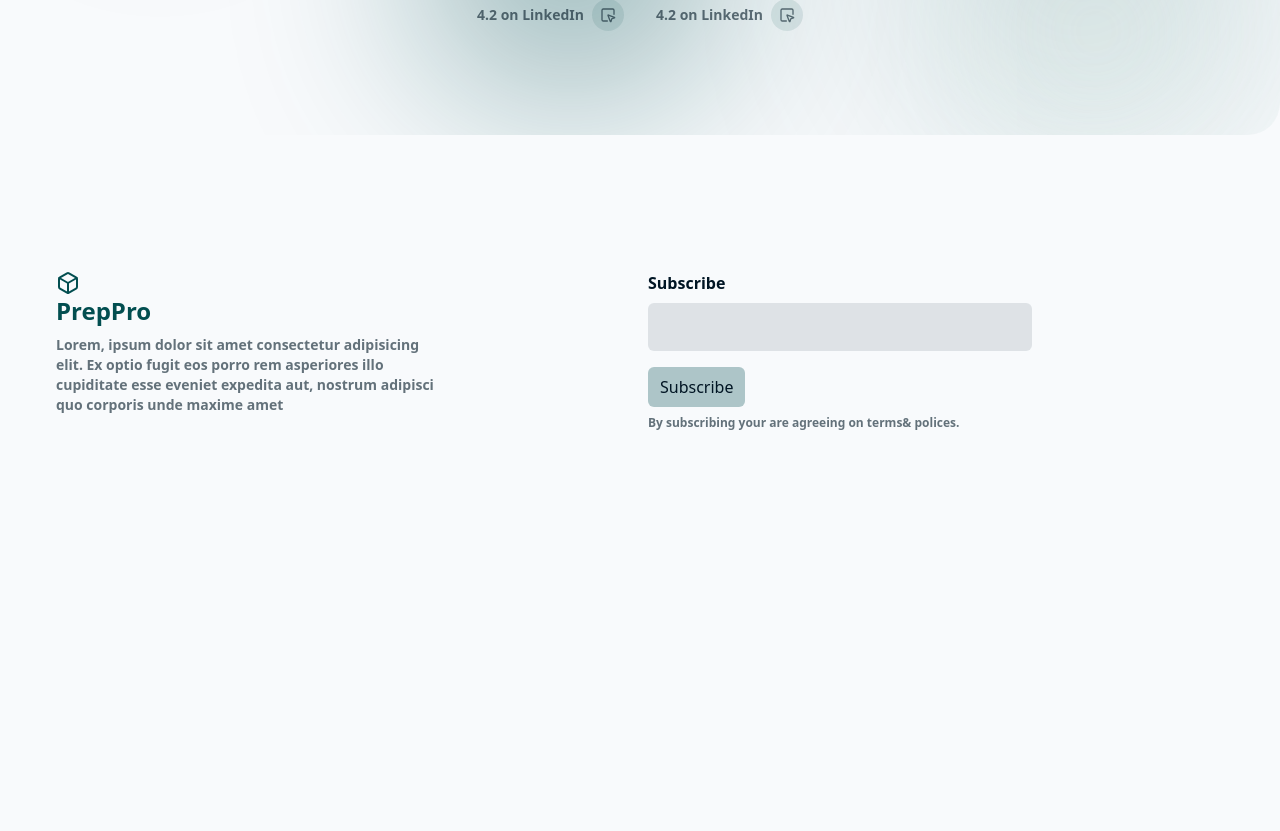
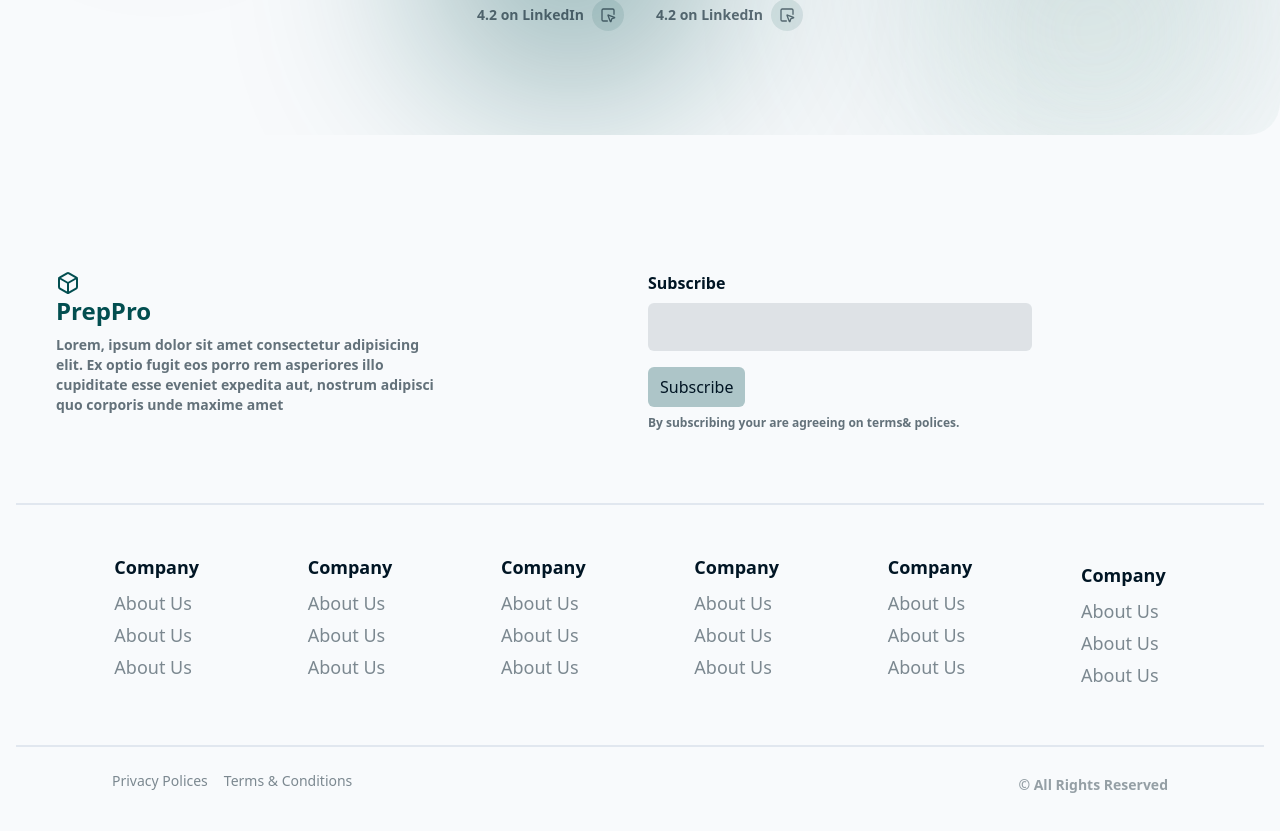
Before and after one commit to iamniteshdubey0/PrepPro-Reactjs-Tailwindcss-LandingPage, a React (Vite) app: page / in a window 1280 px wide. Shown: the part 5939-6770 px from the top of the page. Before the commit the page ends 6482 px from the top, so only its background shows below. Built offline with nearby package versions, Linux system fonts and the light colour scheme.

Commit message:
feat: add Footer component with layout and styling; update Home page to include Footer section

```diff
--- /dev/null
+++ b/src/components/Footer.jsx
@@ -0,0 +1,155 @@
+import React from "react";
+
+const Footer = () => {
+  return (
+    <section className="relative pb-12 px-4 overflow-hidden">
+      <div className="grid place-items-center grid-cols-2 md:grid-cols-6 z-10 mt-8 px-12 space-y-4 gap-2 border-t-2 border-b-2 py-12">
+        <div className="space-y-1 flex flex-col items-start">
+          <p className="text-lg font-semibold mb-2 capitalize">Company</p>
+          <a
+            className="text-lg font-normal capitalize text-foreground/50 hover:text-foreground/90"
+            href="#"
+          >
+            about Us
+          </a>
+          <a
+            className="text-lg font-normal capitalize text-foreground/50 hover:text-foreground/90"
+            href="#"
+          >
+            about Us
+          </a>
+          <a
+            className="text-lg font-normal capitalize text-foreground/50 hover:text-foreground/90"
+            href="#"
+          >
+            about Us
+          </a>
+        </div>
+        <div className="space-y-1 flex flex-col items-start">
+          <p className="text-lg font-semibold mb-2 capitalize">Company</p>
+          <a
+            className="text-lg font-normal capitalize text-foreground/50 hover:text-foreground/90"
+            href="#"
+          >
+            about Us
+          </a>
+          <a
+            className="text-lg font-normal capitalize text-foreground/50 hover:text-foreground/90"
+            href="#"
+          >
+            about Us
+          </a>
+          <a
+            className="text-lg font-normal capitalize text-foreground/50 hover:text-foreground/90"
+            href="#"
+          >
+            about Us
+          </a>
+        </div>
+        <div className="space-y-1 flex flex-col items-start">
+          <p className="text-lg font-semibold mb-2 capitalize">Company</p>
+          <a
+            className="text-lg font-normal capitalize text-foreground/50 hover:text-foreground/90"
+            href="#"
+          >
+            about Us
+          </a>
+          <a
+            className="text-lg font-normal capitalize text-foreground/50 hover:text-foreground/90"
+            href="#"
+          >
+            about Us
+          </a>
+          <a
+            className="text-lg font-normal capitalize text-foreground/50 hover:text-foreground/90"
+            href="#"
+          >
+            about Us
+          </a>
+        </div>
+        <div className="space-y-1 flex flex-col items-start">
+          <p className="text-lg font-semibold mb-2 capitalize">Company</p>
+          <a
+            className="text-lg font-normal capitalize text-foreground/50 hover:text-foreground/90"
+            href="#"
+          >
+            about Us
+          </a>
+          <a
+            className="text-lg font-normal capitalize text-foreground/50 hover:text-foreground/90"
+            href="#"
+          >
+            about Us
+          </a>
+          <a
+            className="text-lg font-normal capitalize text-foreground/50 hover:text-foreground/90"
+            href="#"
+          >
+            about Us
+          </a>
+        </div>
+        <div className="space-y-1 flex flex-col items-start">
+          <p className="text-lg font-semibold mb-2 capitalize">Company</p>
+          <a
+            className="text-lg font-normal capitalize text-foreground/50 hover:text-foreground/90"
+            href="#"
+          >
+            about Us
+          </a>
+          <a
+            className="text-lg font-normal capitalize text-foreground/50 hover:text-foreground/90"
+            href="#"
+          >
+            about Us
+          </a>
+          <a
+            className="text-lg font-normal capitalize text-foreground/50 hover:text-foreground/90"
+            href="#"
+          >
+            about Us
+          </a>
+        </div>
+        <div className="space-y-1 flex flex-col items-start">
+          <p className="text-lg font-semibold mb-2 capitalize">Company</p>
+          <a
+            className="text-lg font-normal capitalize text-foreground/50 hover:text-foreground/90"
+            href="#"
+          >
+            about Us
+          </a>
+          <a
+            className="text-lg font-normal capitalize text-foreground/50 hover:text-foreground/90"
+            href="#"
+          >
+            about Us
+          </a>
+          <a
+            className="text-lg font-normal capitalize text-foreground/50 hover:text-foreground/90"
+            href="#"
+          >
+            about Us
+          </a>
+        </div>
+      </div>
+      <div className="flex flex-col md:flex-row justify-between items-center space-y-2 px-4 md:px-24 py-6">
+        <div className="flex justify-between items-center gap-4">
+            <a
+            className="text-sm font-normal capitalize text-foreground/50 hover:text-foreground/90"
+            href="#"
+          >
+            Privacy Polices
+          </a>
+          <a
+            className="text-sm font-normal capitalize text-foreground/50 hover:text-foreground/90"
+            href="#"
+          >
+            Terms & Conditions
+          </a>
+        </div>
+        <p className="text-sm font-semibold text-foreground/40">&copy; All Rights Reserved</p>
+      </div>
+    </section>
+  );
+};
+
+export default Footer;
--- a/src/components/Newsletter.jsx
+++ b/src/components/Newsletter.jsx
@@ -3,8 +3,8 @@ import React from "react";
 
 const Newsletter = () => {
   return (
-    <section className="relative flex flex-col items-center justify-center py-24 px-4 overflow-hidden rounded-4xl">
-      <div className="relative grid grid-cols-1 md:grid-cols-2 z-10 mt-8 text-center px-4 space-y-6">
+    <section className="relative flex flex-col items-center justify-center pt-24 pb-6 px-4 overflow-hidden rounded-4xl">
+      <div className="grid grid-cols-1 md:grid-cols-2 z-10 mt-8 text-center px-4 space-y-6">
         <div className="flex flex-col gap-2 items-start p-2 text-left md:w-2/3">
           <div className="flex flex-col text-2xl font-bold text-primary items-start">
             <Box size={24}></Box>
--- a/src/pages/Home.jsx
+++ b/src/pages/Home.jsx
@@ -10,6 +10,7 @@ import Integrations from "../components/Integration";
 import Tools from "../components/Tools";
 import Summary from "../components/summary";
 import Newsletter from "../components/Newsletter";
+import Footer from "../components/Footer";
 
 const Home = () => {
   return (
@@ -31,6 +32,7 @@ const Home = () => {
       <Summary></Summary>
       <Newsletter> </Newsletter>
       {/* footer */}
+      <Footer></Footer>
     </div>
   );
 };
```
